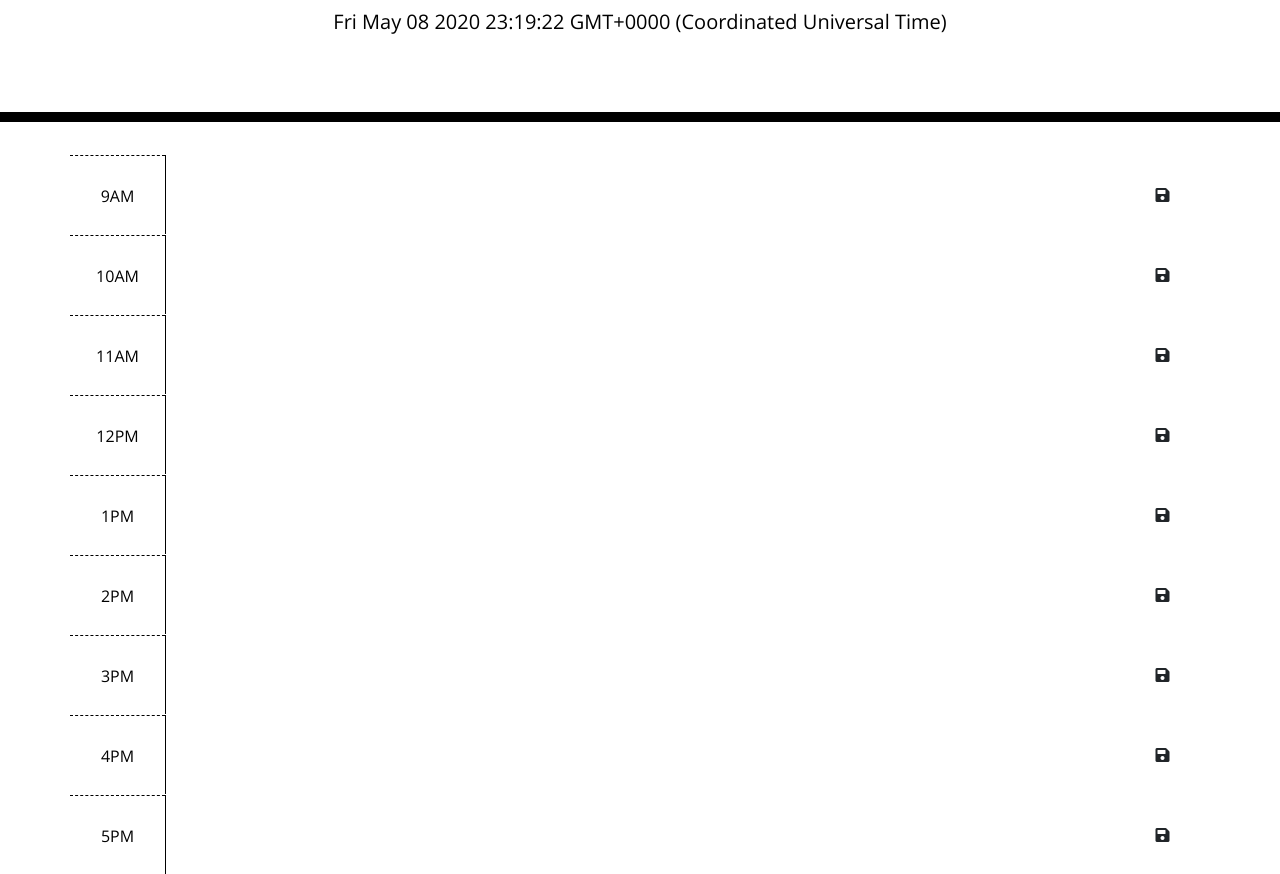
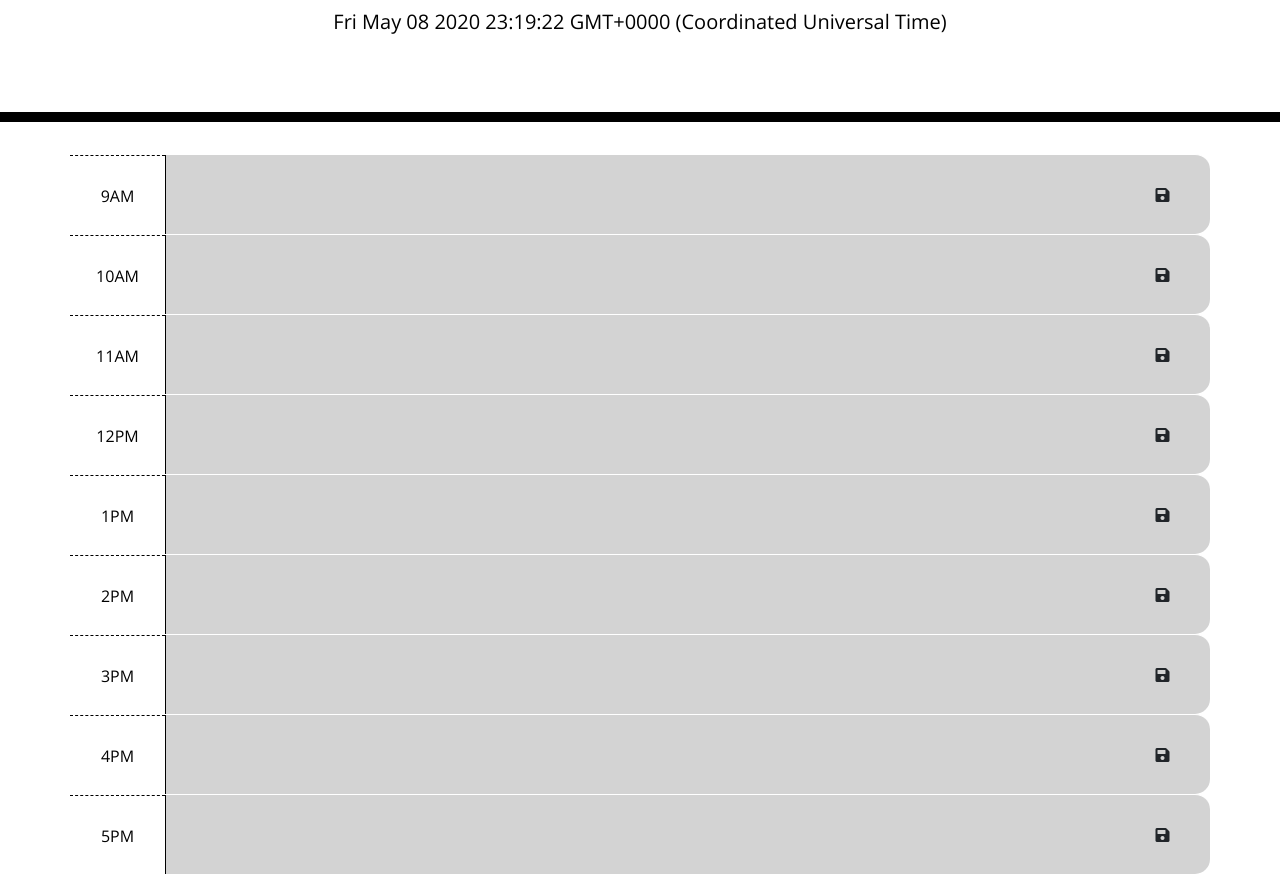
Before and after one commit to lu-gflores/Day-Planner, a plain HTML site: page index.html in a window 1280 px wide. Shown: the part 182-1056 px from the top of the page. Drawn offline with nearby package versions, Linux system fonts and the light colour scheme.

Commit message:
created loop for time blocks

```diff
--- a/Assets/javascript/script.js
+++ b/Assets/javascript/script.js
@@ -1,19 +1,29 @@
 //JavaScript function wrapping everything
- $(document).ready(function() {
+$(document).ready(function () {
+  var currentDateAndTime = Date(Date.now());
+  $("#currentDay").text(currentDateAndTime);
 
-    var currentDateAndTime = Date(Date.now());
-    var timeBlocks  = $(".time-block");
-
-
-    $("#currentDay").text(currentDateAndTime);
   //updating hours
   function updateHours() {
     var currentHour = new Date().getHours();//current military time
     //looping through time-blocks
-      for (var i = 0; i < timeBlocks.length; i++){
+    for (var i = 9; i < 18; i++) {
+      if (currentHour > i) {
+        $("#hour-" + i).addClass("past");
+      }
+      else if (currentHour == i) {
+        $("#hour-" + i).removeClass("past").addClass("present");
 
+      } else {
+        $("#hour-" + i).removeClass("past").removeClass("present").addClass("future");
       }
     }
+  }
+  updateHours();
 
+  //saving description item
+  // $(".saveBtn").on("click", function() {
+  //   var
+  // })
 
 });
--- a/index.html
+++ b/index.html
@@ -58,7 +58,7 @@
       <button class="btn savBtn col-md-1"><i class="fas fa-save"></i></button>
     </div>
 
-    <div class="row time-block" id="hour-1">
+    <div class="row time-block" id="hour-13">
       <div class="col-md-1 hour">
         1PM
       </div>
@@ -67,7 +67,7 @@
       <button class="btn savBtn col-md-1"><i class="fas fa-save"></i></button>
     </div>
 
-    <div class="row time-block" id="hour-2">
+    <div class="row time-block" id="hour-14">
       <div class="col-md-1 hour">
         2PM
       </div>
@@ -76,7 +76,7 @@
       <button class="btn savBtn col-md-1"><i class="fas fa-save"></i></button>
     </div>
 
-    <div class="row time-block" id="hour-3">
+    <div class="row time-block" id="hour-15">
       <div class="col-md-1 hour">
         3PM
       </div>
@@ -85,7 +85,7 @@
       <button class="btn savBtn col-md-1"><i class="fas fa-save"></i></button>
     </div>
 
-    <div class="row time-block" id="hour-4">
+    <div class="row time-block" id="hour-16">
       <div class="col-md-1 hour">
         4PM
       </div>
@@ -94,7 +94,7 @@
       <button class="btn savBtn col-md-1"><i class="fas fa-save"></i></button>
     </div>
 
-    <div class="row time-block" id="hour-5">
+    <div class="row time-block" id="hour-17">
       <div class="col-md-1 hour">
         5PM
       </div>
```
Also changed, not shown: Assets/script.js (deleted, +0 -19 lines). Lines whose indentation alone changed are shown as unchanged.
